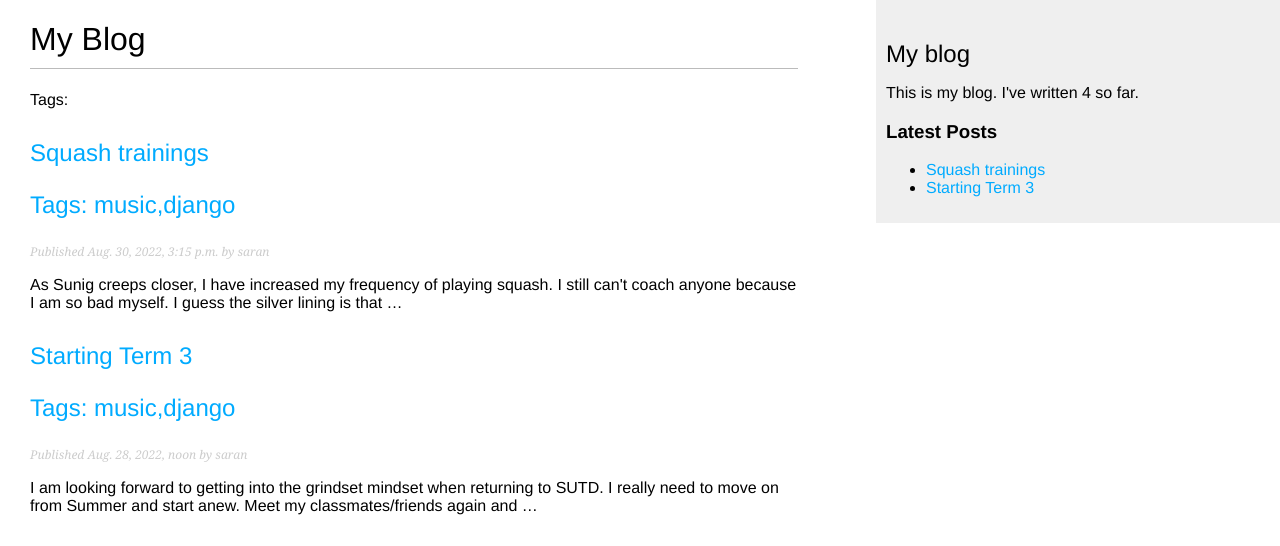
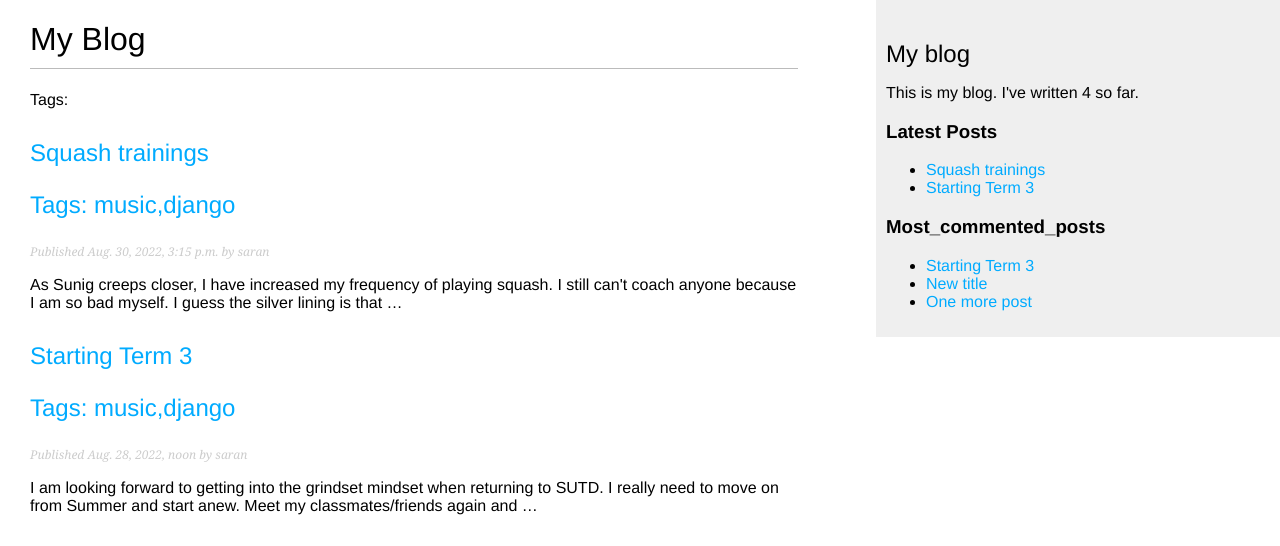
Before and after one commit to sarang2551/Django_blog_project, a Django app: page /blog/ in a window 1280 px wide. Shown: the top 546 px of the page. Run offline with Django 3.2, Linux system fonts and the light colour scheme; data comes from the database, SQL or seed files in the repository; parts of the project's set-up code (start-up, migrations or seed data) failed here and were passed over.

Commit message:
Added most commented posts

```diff
--- a/mysite/blog/templates/blog/base.html
+++ b/mysite/blog/templates/blog/base.html
@@ -17,6 +17,15 @@
         <p>This is my blog. I've written {% total_posts %} so far.</p>
         <h3>Latest Posts</h3>
         {% show_latest_posts 2 %}
+        <h3>Most_commented_posts</h3>
+        {% get_most_commented_posts 3 as most_commented %}
+        <ul>
+            {% for post in most_commented %}
+            <li>
+                <a href="{{post.get_absolute_url}}">{{post.title}}</a>
+            </li>
+            {% endfor %}
+        </ul>
     </div>
 
 </body>
--- a/mysite/blog/templatetags/blog_tags.py
+++ b/mysite/blog/templatetags/blog_tags.py
@@ -1,5 +1,6 @@
 from django import template
 from ..models import Post
+from django.db.models import Count
 
 register = template.Library()
 # register a tag called "total_posts"
@@ -14,3 +15,10 @@ def show_latest_posts(count=5):
     # slice the list of posts to only show the top 5
     latest_posts = Post.published.order_by('-publish')[:count]
     return {'latest_posts':latest_posts}
+
+# a reusable variable that returns blogs with the most comments
+@register.simple_tag
+def get_most_commented_posts(count = 5):
+    # annonate to aggregate the total number of comments
+    # slice to show the top count posts
+    return Post.published.annotate(total_comments = Count('comments')).order_by('-total_comments')[:count]
```
